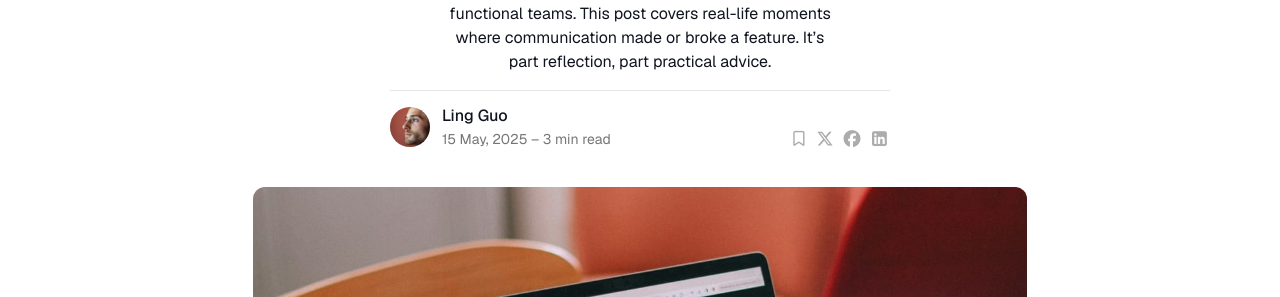
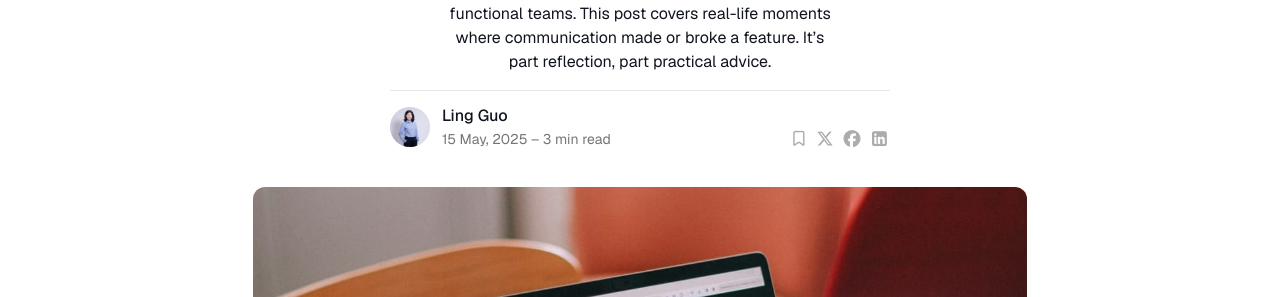
Before and after one commit to lingguo-research/lingguo-tarne, a Jekyll site: the page built from _posts/2025-05-15-design-as-a-series-of-small-decisions.md, in a window 1280 px wide. Shown: the part 265-562 px from the top of the page. Built offline with Jekyll 4.4.1, drawn with Linux system fonts in a browser that asks for light colours; nearby versions of some CDN libraries.

Commit message:
Update settings.yml

```diff
--- a/_data/settings.yml
+++ b/_data/settings.yml
@@ -45,14 +45,14 @@ home_cover_image: /images/bg.png
 # Author Settings
 author:
   author_name: Ling Guo
-  author_avatar: /images/01-1.jpg
+  author_avatar: /images/bio-photo.jpg
 
 
 #-------------------------------
 # Hero Settings
 hero:
   enable: true
-  hero_avatar: /images/01-1.jpg
+  hero_avatar: /images/bio-photo.jpg
   hero_title: Ling Guo
   hero_description: PhD researcher in Software Engineering at École de technologie supérieure (ÉTS), Montréal. My research focuses on <strong>software measurement, software estimation, COSMIC functional size measurement, and software engineering education</strong>.
 
```
